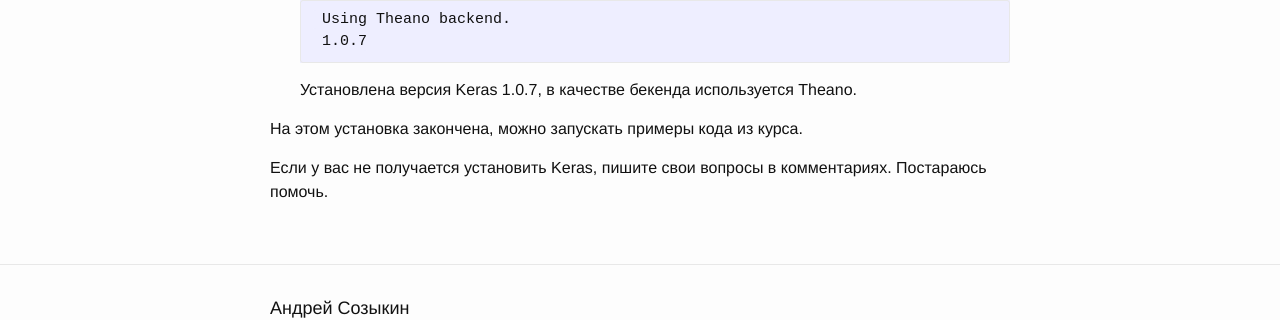
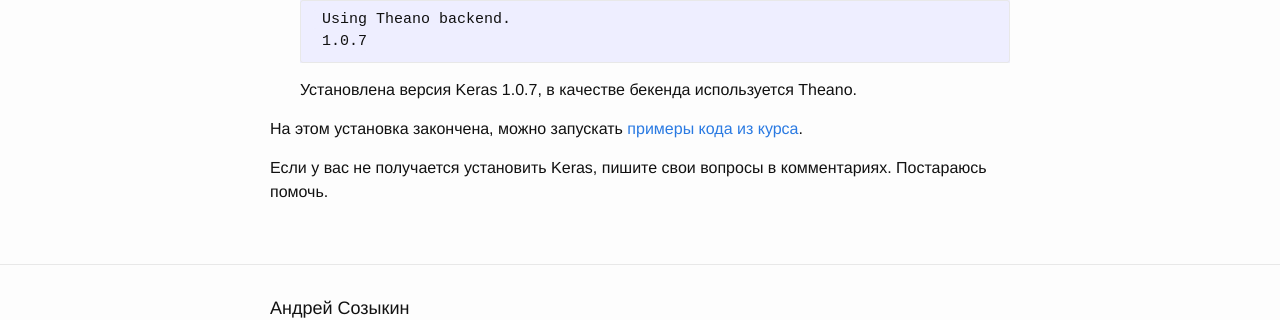
Before and after one commit to sozykin/asozykin.ru, a Jekyll site: the page built from _posts/2016-12-25-Keras-Installation.md, in a window 1280 px wide. Shown: the part 1138-1458 px from the top of the page. Built offline with Jekyll 4.4.1, drawn with Linux system fonts in a browser that asks for light colours; comment, search, counter and statistics services are not loaded; part of the change alters nothing that is shown.

```diff
--- a/_posts/2016-12-25-Keras-Installation.md
+++ b/_posts/2016-12-25-Keras-Installation.md
@@ -41,6 +41,6 @@ comments: true
 
     Установлена версия Keras 1.0.7, в качестве бекенда используется Theano.
 
- На этом установка закончена, можно запускать примеры кода из курса.
+ На этом установка закончена, можно запускать [примеры кода из курса](https://github.com/sozykin/dlpython_course).
 
  Если у вас не получается установить Keras, пишите свои вопросы в комментариях. Постараюсь помочь.
```
